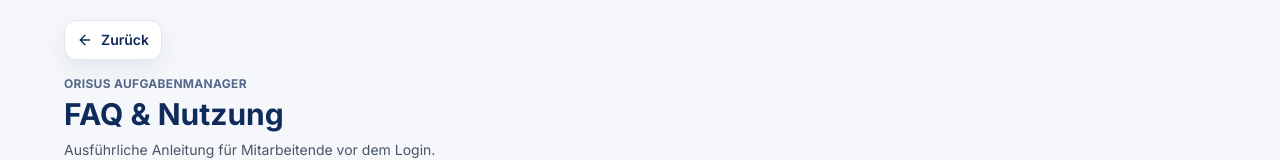
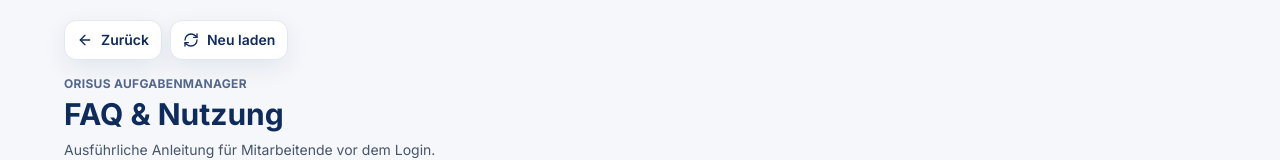
Before and after one commit to SvendNeumann/orisus-aufgabenmanager, a Next.js app: page /faq in a window 1280 px wide. Shown: the top 160 px of the page. Built offline with nearby package versions, Linux system fonts and the light colour scheme.

Commit message:
feat: show refresh action in page header

```diff
--- a/components/ui.tsx
+++ b/components/ui.tsx
@@ -2,10 +2,11 @@ import Link from "next/link";
 import { CheckCircle2, Clock3, ShieldAlert } from "lucide-react";
 import type { ReactNode } from "react";
 import { BackButton } from "@/components/back-button";
+import { RefreshButton } from "@/components/refresh-button";
 import { labelFor } from "@/lib/orisus";
 
 export function Page({ title, subtitle, children }: { title?: string; subtitle?: string; children: ReactNode }) {
-  return <main className="min-h-screen bg-canvas px-4 py-5 text-ink sm:px-6 lg:px-8"><div className="mx-auto max-w-6xl">{title ? <><BackButton /><header className="mb-5"><p className="text-xs font-bold uppercase tracking-wide text-navy/70">ORISUS Aufgabenmanager</p><h1 className="mt-1 text-2xl font-bold text-navy sm:text-3xl">{title}</h1>{subtitle ? <p className="mt-2 max-w-2xl text-sm text-slate-600">{subtitle}</p> : null}</header></> : null}{children}</div></main>;
+  return <main className="min-h-screen bg-canvas px-4 py-5 text-ink sm:px-6 lg:px-8"><div className="mx-auto max-w-6xl">{title ? <><div className="flex flex-wrap gap-2"><BackButton /><RefreshButton /></div><header className="mb-5"><p className="text-xs font-bold uppercase tracking-wide text-navy/70">ORISUS Aufgabenmanager</p><h1 className="mt-1 text-2xl font-bold text-navy sm:text-3xl">{title}</h1>{subtitle ? <p className="mt-2 max-w-2xl text-sm text-slate-600">{subtitle}</p> : null}</header></> : null}{children}</div></main>;
 }
 
 export function Card({ children, className = "" }: { children: ReactNode; className?: string }) {
```
